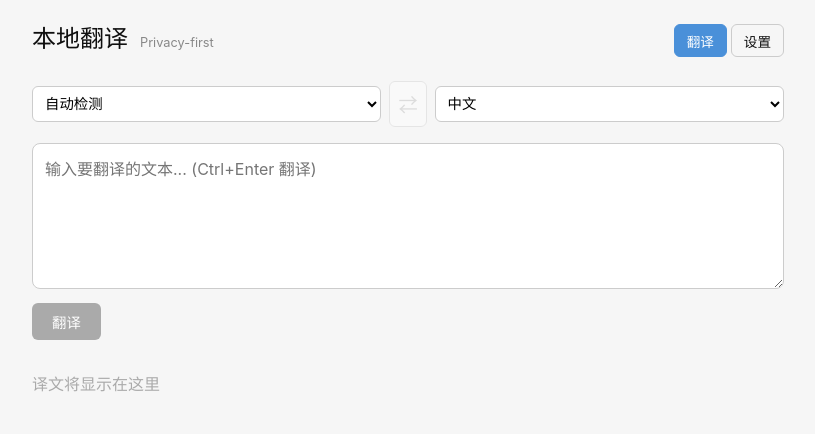
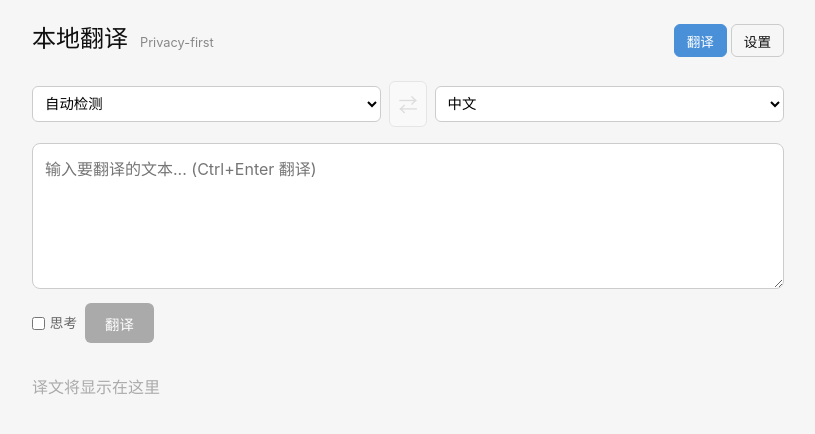
Before and after one commit to leidezhi/local-translation, a React (Vite) app: page / in a window 1280 px wide. Shown: the top 434 px of the page, without its empty margins (232-1047 px from the left). Built offline with nearby package versions, Linux system fonts and the light colour scheme; the HTML template or start-up script is replaced by a standard one.

Commit message:
feat: add thinking checkbox for translation analysis
- Add thinking toggle in TranslationPanel UI
- Append thinking instructions to system prompt when enabled
- Model outputs 【思考】analysis then 【译文】result
- Pass thinking flag through providers and useTranslation hook

```diff
--- a/src/App.css
+++ b/src/App.css
@@ -98,6 +98,21 @@
   outline: none;
   border-color: #4a90d9;
   box-shadow: 0 0 0 2px rgba(74, 144, 217, 0.2);
+}
+
+.think-checkbox {
+  display: flex !important;
+  align-items: center;
+  gap: 0.3rem;
+  font-size: 0.85rem;
+  color: #666;
+  cursor: pointer;
+  padding: 0.5rem 0;
+}
+
+.think-checkbox input {
+  width: auto;
+  margin: 0;
 }
 
 .input-actions {
--- a/src/components/TranslationPanel.tsx
+++ b/src/components/TranslationPanel.tsx
@@ -5,7 +5,7 @@ interface Props {
   status: TaskStatus;
   translatedText: string;
   error: ClassifiedError | null;
-  onTranslate: (text: string) => void;
+  onTranslate: (text: string, thinking?: boolean) => void;
   onCancel: () => void;
   onReset: () => void;
 }
@@ -19,6 +19,7 @@ export const TranslationPanel: React.FC<Props> = ({
   onReset,
 }) => {
   const [input, setInput] = useState("");
+  const [thinking, setThinking] = useState(false);
 
   const isTranslating = status === "translating";
   const isCompleted = status === "completed";
@@ -27,7 +28,7 @@ export const TranslationPanel: React.FC<Props> = ({
 
   const handleSubmit = () => {
     if (input.trim()) {
-      onTranslate(input.trim());
+      onTranslate(input.trim(), thinking);
     }
   };
 
@@ -49,6 +50,15 @@ export const TranslationPanel: React.FC<Props> = ({
           disabled={isTranslating}
         />
         <div className="input-actions">
+          <label className="think-checkbox">
+            <input
+              type="checkbox"
+              checked={thinking}
+              onChange={(e) => setThinking(e.target.checked)}
+              disabled={isTranslating}
+            />
+            思考
+          </label>
           <button
             type="button"
             onClick={handleSubmit}
--- a/src/core/prompt-builder.ts
+++ b/src/core/prompt-builder.ts
@@ -52,14 +52,35 @@ ${sanitized}`;
  * Build the full prompt (system + user) for a translation request.
  * Returns { system: string, user: string } ready for the LLM API.
  */
+const THINKING_APPEND = `
+【思考要求】
+请先进行深度翻译分析，包括：
+- 原文的核心含义与语境
+- 关键术语的译法选择
+- 需要特别注意的翻译难点
+
+分析完成后，以"---"分隔，然后给出最终译文。输出格式：
+
+【思考】
+（你的分析）
+
+---
+【译文】
+（最终翻译结果）`;
+
 export function buildTranslationPrompt(
   request: TranslationRequest,
+  thinking = false,
 ): { system: string; user: string } {
-  const system = buildSystemPrompt(
+  let system = buildSystemPrompt(
     request.sourceLanguage,
     request.targetLanguage,
     request.mode,
   );
+
+  if (thinking) {
+    system += THINKING_APPEND;
+  }
 
   const user = buildUserMessage(request.sourceText, request.glossary);
 
--- a/src/core/types.ts
+++ b/src/core/types.ts
@@ -67,6 +67,7 @@ export interface LlmProvider {
     request: TranslationRequest,
     onToken: (token: string) => void,
     signal: AbortSignal,
+    thinking?: boolean,
   ): Promise<void>;
 }
 
--- a/src/hooks/useTranslation.ts
+++ b/src/hooks/useTranslation.ts
@@ -39,7 +39,7 @@ export function useTranslation(opts: UseTranslationOptions) {
   }, []);
 
   const translate = useCallback(
-    async (text: string) => {
+    async (text: string, thinking = false) => {
       if (!opts.provider) {
         setState({
           status: "failed",
@@ -82,6 +82,7 @@ export function useTranslation(opts: UseTranslationOptions) {
             );
           },
           controller.signal,
+          thinking,
         );
 
         setState((s) =>
--- a/src/providers/ollama.ts
+++ b/src/providers/ollama.ts
@@ -51,9 +51,10 @@ export class OllamaProvider implements LlmProvider {
     request: TranslationRequest,
     onToken: (token: string) => void,
     signal: AbortSignal,
+    thinking = false,
   ): Promise<void> {
     const { buildTranslationPrompt } = await import("../core/prompt-builder");
-    const { system, user } = buildTranslationPrompt(request);
+    const { system, user } = buildTranslationPrompt(request, thinking);
 
     this.abortController = new AbortController();
     const linkedSignal = AbortSignal.any([signal, this.abortController.signal]);
--- a/src/providers/openai-compat.ts
+++ b/src/providers/openai-compat.ts
@@ -57,8 +57,9 @@ export class OpenAiCompatibleProvider implements LlmProvider {
     request: TranslationRequest,
     onToken: (token: string) => void,
     signal: AbortSignal,
+    thinking = false,
   ): Promise<void> {
-    const { system, user } = buildTranslationPrompt(request);
+    const { system, user } = buildTranslationPrompt(request, thinking);
 
     const headers: Record<string, string> = {
       "Content-Type": "application/json",
```
